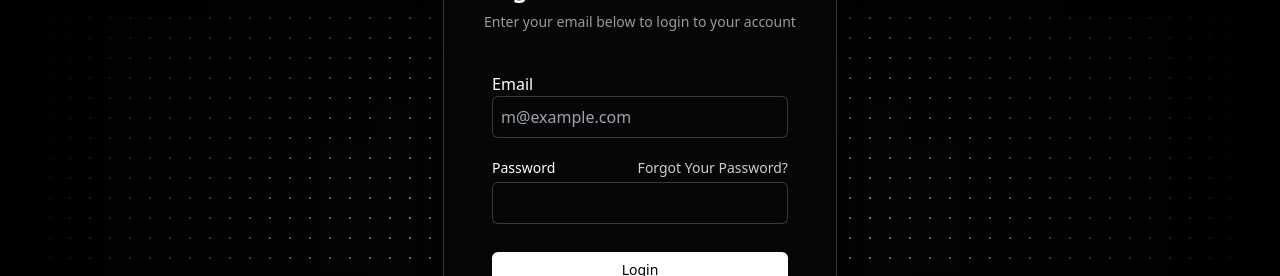
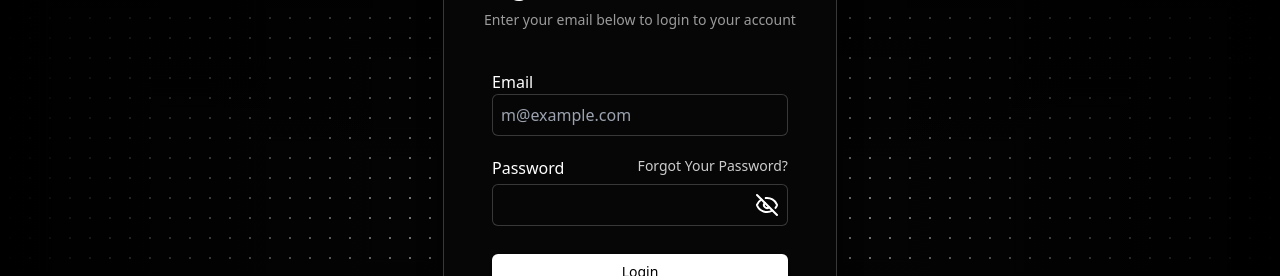
Before and after one commit to anishkharii/blog-website-frontend, a React (Create React App) app: page /logIn in a window 1280 px wide. Shown: the part 192-468 px from the top of the page. Built offline with nearby package versions, Linux system fonts and the light colour scheme.

Commit message:
password field update and some minors

```diff
--- a/src/Components/ForgotPasswordPage/ForgotPassPassPage.jsx
+++ b/src/Components/ForgotPasswordPage/ForgotPassPassPage.jsx
@@ -1,63 +1,110 @@
-import React, { useState } from 'react'
-import Background from '../LoginPage/Background'
-import Button from '../UI/Button'
-import Input from '../UI/Input'
-import { useNavigate, useParams } from 'react-router-dom'
+import React, { useState } from "react";
+import Background from "../LoginPage/Background";
+import Button from "../UI/Button";
+import Input from "../UI/Input";
+import { useNavigate, useParams } from "react-router-dom";
 
-const ForgotPassPassPage = ({onAuthOtp, onTriggerNotification}) => {
+const ForgotPassPassPage = ({ onAuthOtp, onTriggerNotification }) => {
   const navigate = useNavigate();
-    const [password, setPassword] =  useState('');
+  const [password1, setPassword1] = useState("");
+  const [password2, setPassword2] = useState("");
   const id = useParams().id;
-    const handleSubmit = async(e) => {
+
+  const handleError = (message) => {
+    onTriggerNotification({
+      type: "error",
+      message,
+      duration: 3500,
+    });
+  };
+
+  const handleSubmit = async (e) => {
     e.preventDefault();
-        try{
-            const res = await fetch(`${process.env.REACT_APP_BACKEND_URL}/forgot-password/${id}`, {
+    if (!password1 || !password2) {
+      handleError("Please fill all the fields.");
+      return;
+    }
+    if (password1 !== password2) {
+      handleError("Passwords do not match.");
+      return;
+    }
+    if (password1.length < 8) {
+      handleError("Password must be at least 8 characters long.");
+      return;
+    }
+    if (!/[A-Z]/.test(password1)) {
+      handleError("Password must contain at least one uppercase letter.");
+      return;
+    }
+    if (!/[a-z]/.test(password1)) {
+      handleError("Password must contain at least one lowercase letter.");
+      return;
+    }
+    if (!/\d/.test(password1)) {
+      handleError("Password must contain at least one number.");
+      return;
+    }
+    if (!/[@$!%*?&]/.test(password1)) {
+      handleError("Password must contain at least one special character.");
+      return;
+    }
+
+    try {
+      const res = await fetch(
+        `${process.env.REACT_APP_BACKEND_URL}/forgot-password/${id}`,
+        {
           method: "PUT",
           headers: {
             "Content-Type": "application/json",
           },
-                body: JSON.stringify({ password }),
-            });
+          body: JSON.stringify({ password:password1 }),
+        }
+      );
 
       const data = await res.json();
-            console.log(data);
-            if(data.status){
+      if (data.status) {
         onTriggerNotification({
           type: "success",
           message: data.msg,
-                duration: 5000,
+          duration: 3500,
         });
         navigate(`/login`);
       }
-        }
-        catch(err){
-            onTriggerNotification({
-                type: "error",
-                message: "Something went wrong. Please try again.",
-                duration: 5000,
-            });
+    } catch (err) {
+      handleError("Something went wrong. Please try again.");
       console.log(err);
     }
-
-    }
+  };
   return (
     <div className="text-white text-center  flex flex-col items-center justify-center h-[80vh] max-w-md mx-auto">
       <Background top={-100} left={-100} />
       <div className=" border border-white/20 bg-[#060607] rounded-lg p-10 flex flex-col z-50 ">
         <h1 className="text-3xl font-bold">Forgot Password</h1>
-        <p className="text-lg mb-5">Enter New Password</p>
+        <p className="text-lg mb-5">Make strong Password</p>
         <Input
           type="password"
           placeholder="Password"
-          name="password"
-          value={password}
-          onChange={(e) => setPassword(e.target.value)}
+          name="password1"
+          label="Password"
+          eyeRequired={false}
+          value={password1}
+          onChange={(e) => setPassword1(e.target.value)}
           required
         />
+        <Input
+          type="password"
+          placeholder="Password"
+          name="password2"
+          label="Password Again"
+          value={password2}
+          onChange={(e) => setPassword2(e.target.value)}
+          required
+        />
+        {}
         <Button onClick={handleSubmit}>Verify</Button>
       </div>
     </div>
-  )
-}
+  );
+};
 
 export default ForgotPassPassPage;
--- a/src/Components/SignupPage/OtpComponent.jsx
+++ b/src/Components/SignupPage/OtpComponent.jsx
@@ -66,10 +66,11 @@ const OtpComponent = ({ length, onOtp, className }) => {
       {Array.from({ length: length }, (_, index) => (
         <Input
           key={index}
-          ref={(el) => (inputsRef.current[index] = el)} // Store refs
-          type="number"
+          ref={(el) => (inputsRef.current[index] = el)}
+          type="text"
+          inputMode="numeric"
           maxLength="1"
-          className='w-12 h-12 text-center'
+          className='w-12 h-12 text-center '
           onChange={(e) => handleInputChange(e, index)}
           onKeyDown={(e) => handleKeyDown(e, index)}
         />
--- a/src/Components/UI/Input.jsx
+++ b/src/Components/UI/Input.jsx
@@ -1,27 +1,54 @@
-import React from "react";
+import React, { useState } from "react";
 import { Link } from "react-router-dom";
-
-const Input = ({ label, forgotRequired, type, className, ...props }) => {
+import { Eye, EyeOff } from "lucide-react";
+const Input = ({ label, forgotRequired, eyeRequired=true, type, className, ...props }) => {
+  const [showPassword, setShowPassword] = useState(false);
+  const [isFocused, setIsFocused] = useState(false);
+  if (type === "password") {
     return (
       <div className="flex flex-col px-2 text-left">
-      {type === "password" && forgotRequired === true ? (
-        <div className="flex justify-between text-sm pb-1">
-          {label && <label htmlFor={props.label}>{label}</label>}
+        <div className="flex justify-between pb-1">
+          {label && <label htmlFor={label}>{label}</label>}
+          {forgotRequired && (
             <Link
               to="/forgot-password"
-            className="text-white/80 hover:text-white hover:underline transition-all"
+              className="  text-white/80 text-sm hover:text-white hover:underline transition-all"
             >
               Forgot Your Password?
             </Link>
+          )}
         </div>
-      ) : (
-        <>{label && <label htmlFor={label}>{label}</label>}</>
-      )}
+        <div
+          className={` ${className} ${
+            isFocused && "border-white"
+          } flex items-center justify-start  rounded-md p-1 overflow-hidden bg-[#060607] border border-white/20  `}
+        >
+          <input
+            {...props}
+            type={showPassword ? "text" : "password"}
+            className={` bg-transparent outline-none w-full m-1 text-white/80 `}
+            onFocus={() => setIsFocused(true)}
+            onBlur={() => setIsFocused(false)}
+            autoComplete="off"
+          />
+          <span
+            onClick={() => setShowPassword(!showPassword)}
+            className=" hover:cursor-pointer hover:text-white/80"
+          >
+            {eyeRequired && (showPassword ? <Eye className="m-1" /> : <EyeOff className="m-1" />)}
+          </span>
+        </div>
+      </div>
+    );
+  }
 
+  return (
+    <div className="flex flex-col px-2 text-left">
+      {label && <label htmlFor={label}>{label}</label>}
       <input
         {...props}
         type={type}
-        className={`${className} p-2 rounded-md  bg-[#060607] border border-white/20  `}
+        className={`${className} transition-all duration-200 outline-none focus:border-white p-2 rounded-md  bg-[#060607] border border-white/20  `}
       />
     </div>
   );
```
Also changed, not shown: 1 other file (tests, documents, lock files or other folders). Lines whose indentation alone changed are shown as unchanged.
